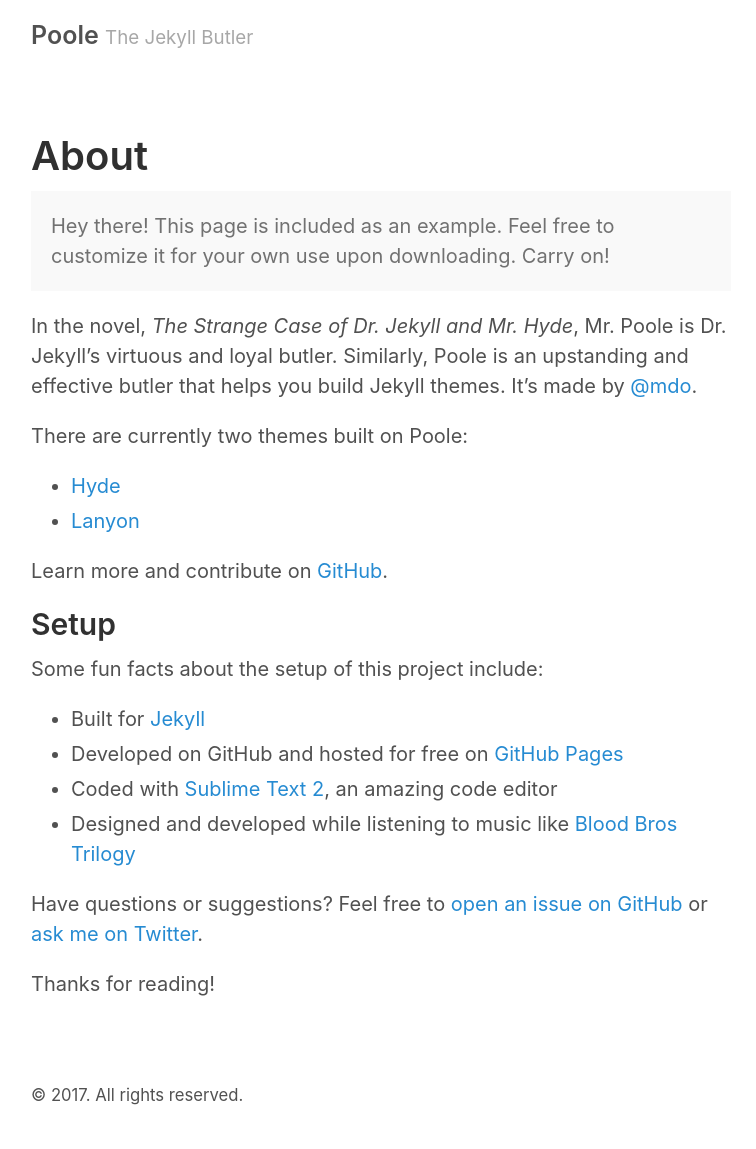
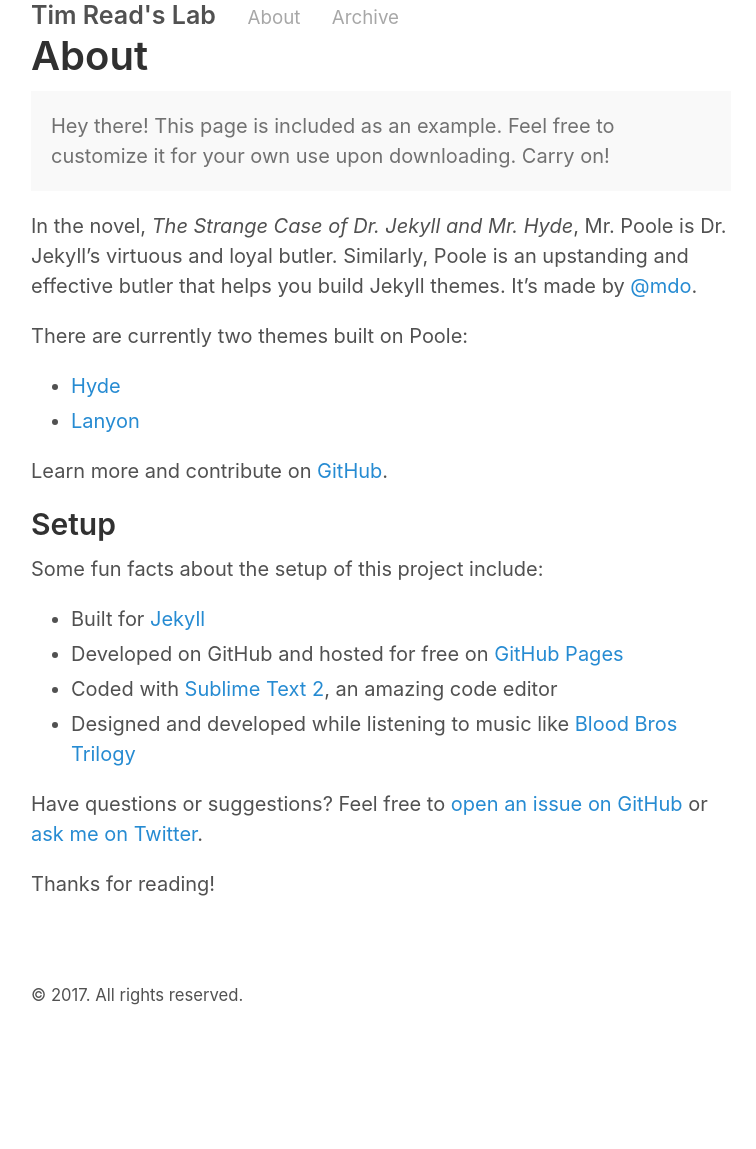
Before and after one commit to plasmid02/plasmid02.github.io, a Jekyll site: the page built from about.md, in a window 1280 px wide. Shown: the whole page, without its empty margins (259-1015 px from the left). Built offline with Jekyll 4.4.1, drawn with Linux system fonts in a browser that asks for light colours; after the commit the page ends 1049 px from its top, so only the background shows below that.

Commit message:
added archive and navbar

```diff
--- a/_config.yml
+++ b/_config.yml
@@ -2,9 +2,9 @@
 permalink:           pretty
 
 # Setup
-title:               Poole
-tagline:             The Jekyll Butler
-url:                 http://getpoole.com
+title:               Tim Read's Lab
+tagline:             Read Lab Emory
+url:                 https://plasmid02.github.io
 paginate:            1
 baseurl:             ""
 
@@ -17,9 +17,8 @@ sass:
 
 # About/contact
 author:
-  name:              Mark Otto
-  url:               https://twitter.com/mdo
-  email:             markdotto@gmail.com
+  name:              Tim Read
+  email:             tread@emory.edu
 
 # Custom vars
 version:             2.0.0
@@ -30,3 +29,8 @@ github:
 plugins:
   - jekyll-paginate
   - jekyll-gist
+
+#nav bar
+pages_list:
+    About: '/readlab/'
+    Archive: '/archive/'
--- a/_layouts/default.html
+++ b/_layouts/default.html
@@ -6,11 +6,13 @@
   <body>
 
     <div class="container content">
-      <header class="masthead">
-        <h3 class="masthead-title">
-          <a href="{{ site.baseurl }}/" title="Home">{{ site.title }}</a>
-          <small>{{ site.tagline }}</small>
-        </h3>
+      <h3 class="masthead-title">
+      <a href="/" title="Home">{{ site.title }}</a>
+      {% for page in site.pages_list %}
+    	&nbsp;&nbsp;&nbsp;
+        <small><a href="{{ page[1]  }}">{{ page[0] }}</a></small>
+      {% endfor %}
+      </h3>
       </header>
 
       <main>
```
Also changed, not shown: archive.md (added, +10 -0 lines).
